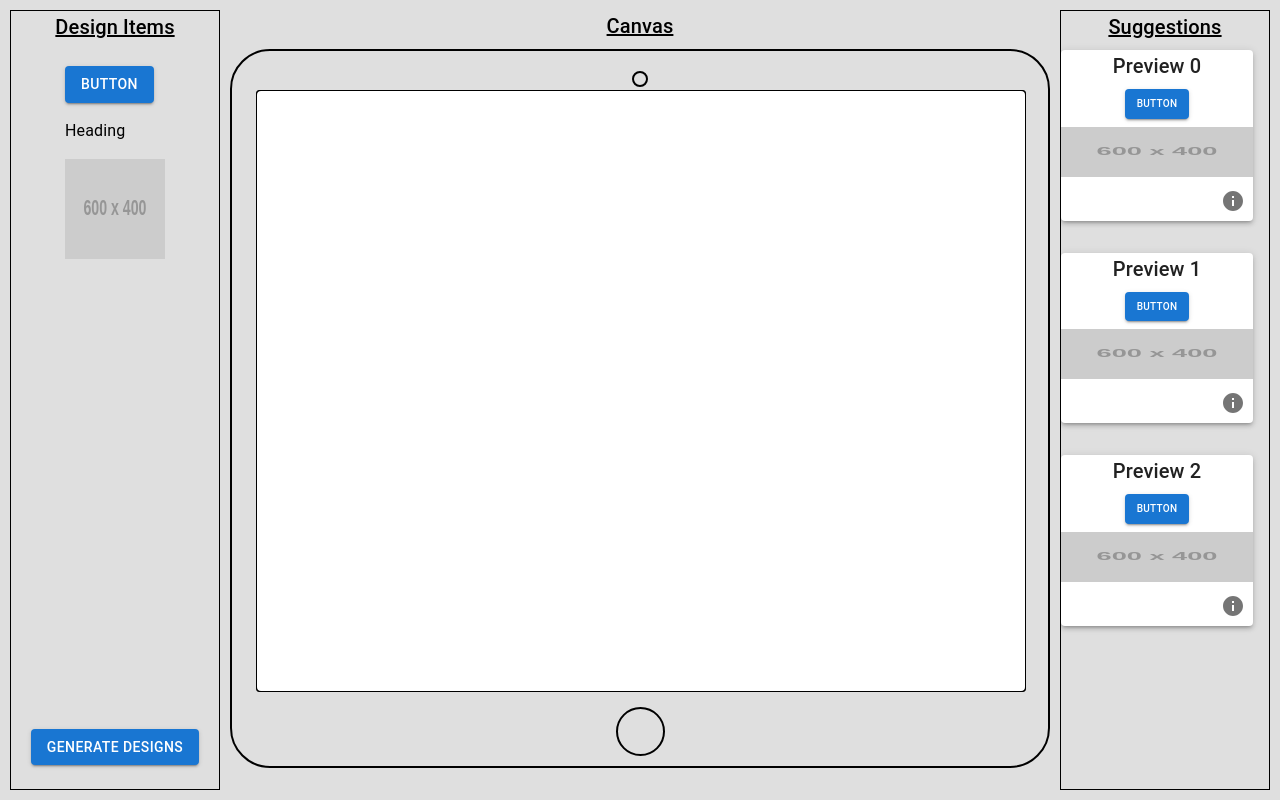
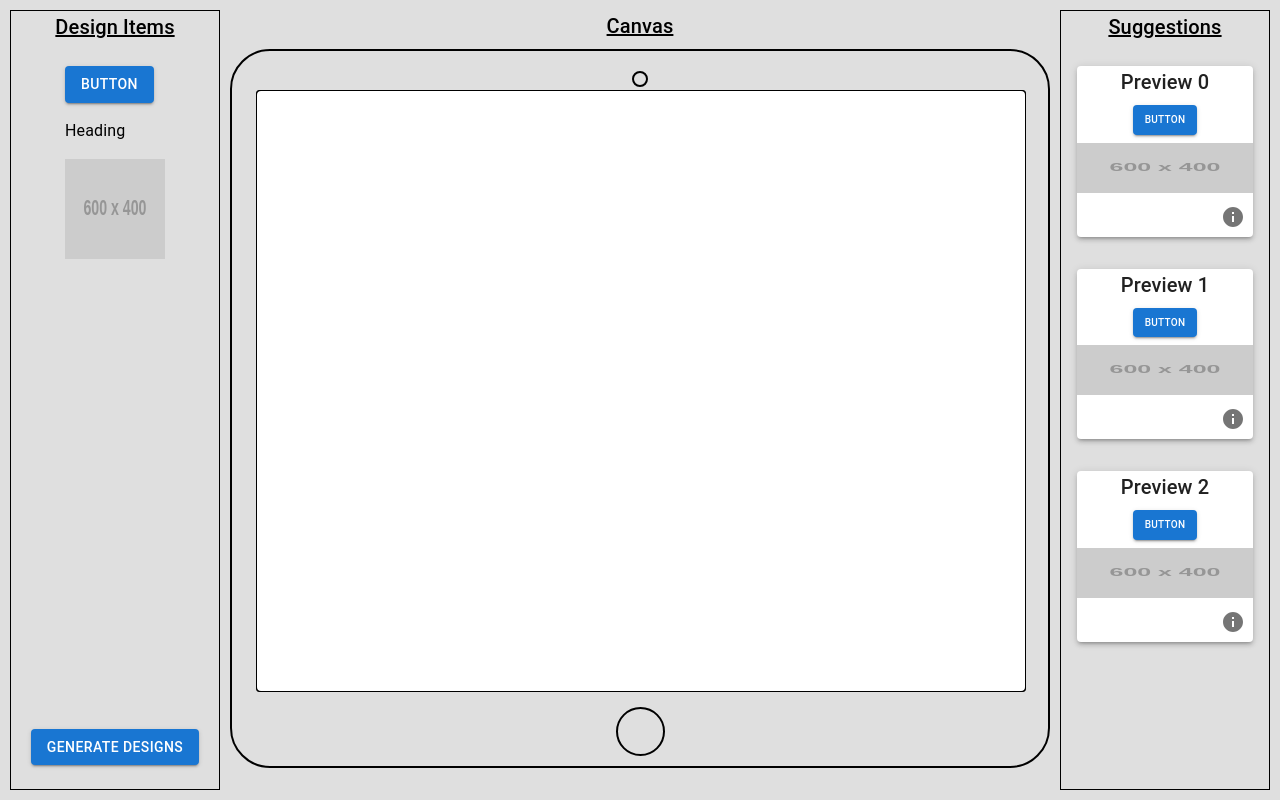
Before and after one commit to erdoganabaci/design-suggestions, a React (Vite) app: page / in a window 1280 px wide. Built offline with nearby package versions, Linux system fonts and the light colour scheme.

Commit message:
Remove unnecessary spacing in DesignSuggestions

```diff
--- a/src/prototypes/dg1/components/DesignSuggestions.jsx
+++ b/src/prototypes/dg1/components/DesignSuggestions.jsx
@@ -53,7 +53,7 @@ const DesignSuggestions = () => {
         Suggestions
       </Typography>
       {displaySuggestions && (
-        <Grid container direction="column" spacing={2}>
+        <Grid container direction="column">
           {suggestions.map((suggestion, index) => (
             <Grid item key={index} sx={{ padding: "16px" }}>
               <Paper elevation={3}>
```
